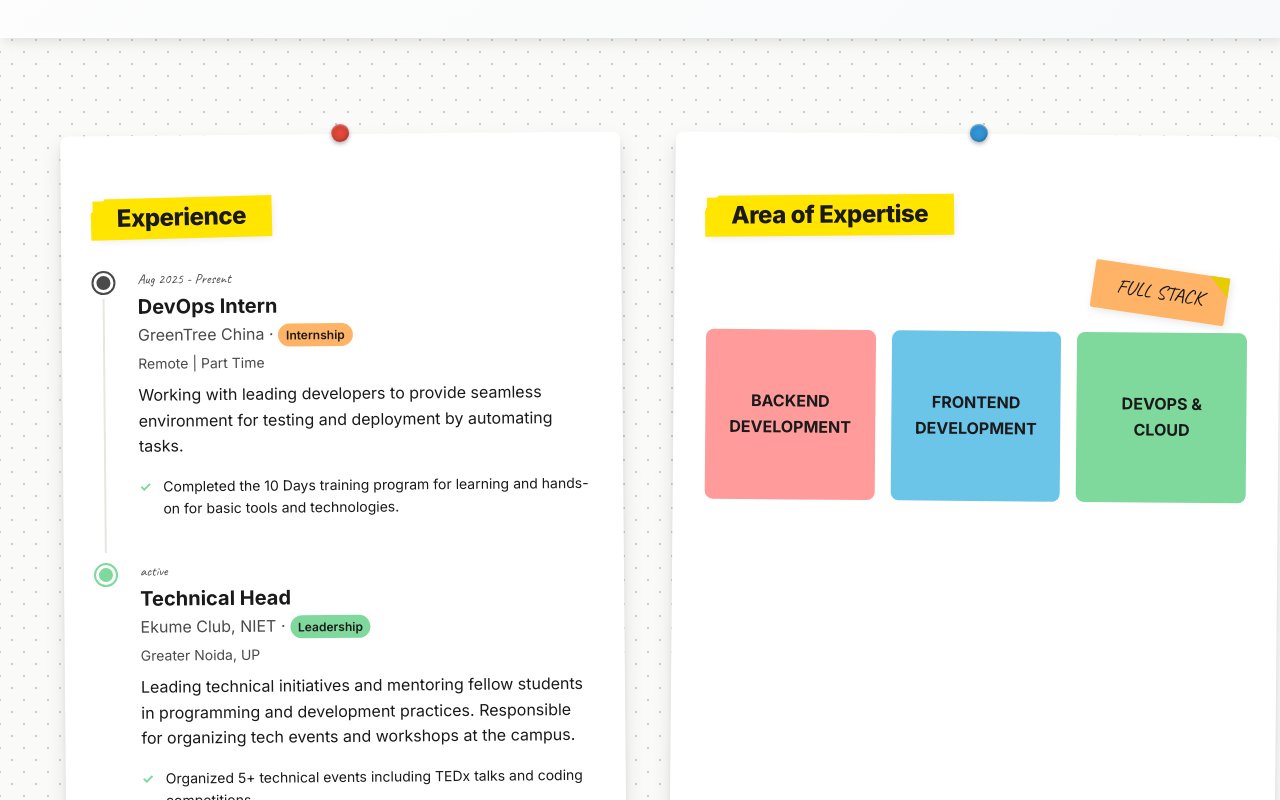
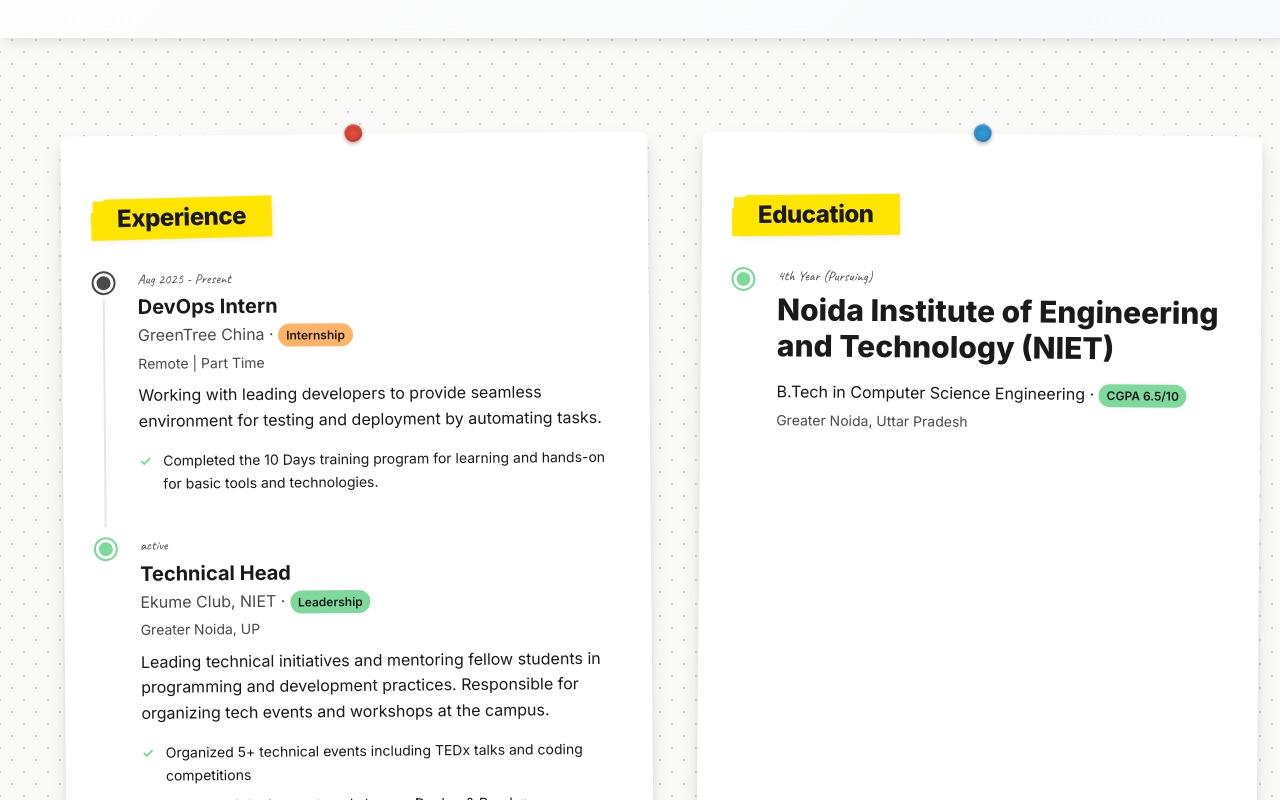
Before and after one commit to ashupal86/portfolio-v4, a React (Vite) app: page / in a window 1280 px wide. Shown: the part 740-1540 px from the top of the page. Built offline with nearby package versions, Linux system fonts and the light colour scheme; no server answers.

Commit message:
Remove Area of Expertise section to declutter the page

```diff
--- a/src/pages/Home.jsx
+++ b/src/pages/Home.jsx
@@ -200,28 +200,6 @@ function Home() {
                             </div>
                         </section>
 
-                        {/* Skills Overview */}
-                        <section className="section expertise">
-                            <h2 className="highlight-tape">Area of Expertise</h2>
-
-                            <div className="expertise-diagram">
-                                <div className="sticky-note promotional">
-                                    <span className="handwritten">FULL STACK</span>
-                                </div>
-
-                                <div className="expertise-triangle">
-                                    <div className="triangle-section editorial">
-                                        <span>BACKEND<br />DEVELOPMENT</span>
-                                    </div>
-                                    <div className="triangle-section ui">
-                                        <span>FRONTEND<br />DEVELOPMENT</span>
-                                    </div>
-                                    <div className="triangle-section motion">
-                                        <span>DEVOPS &<br />CLOUD</span>
-                                    </div>
-                                </div>
-                            </div>
-                        </section>
 
                         {/* Education Section */}
                         <section className="section education">
```
